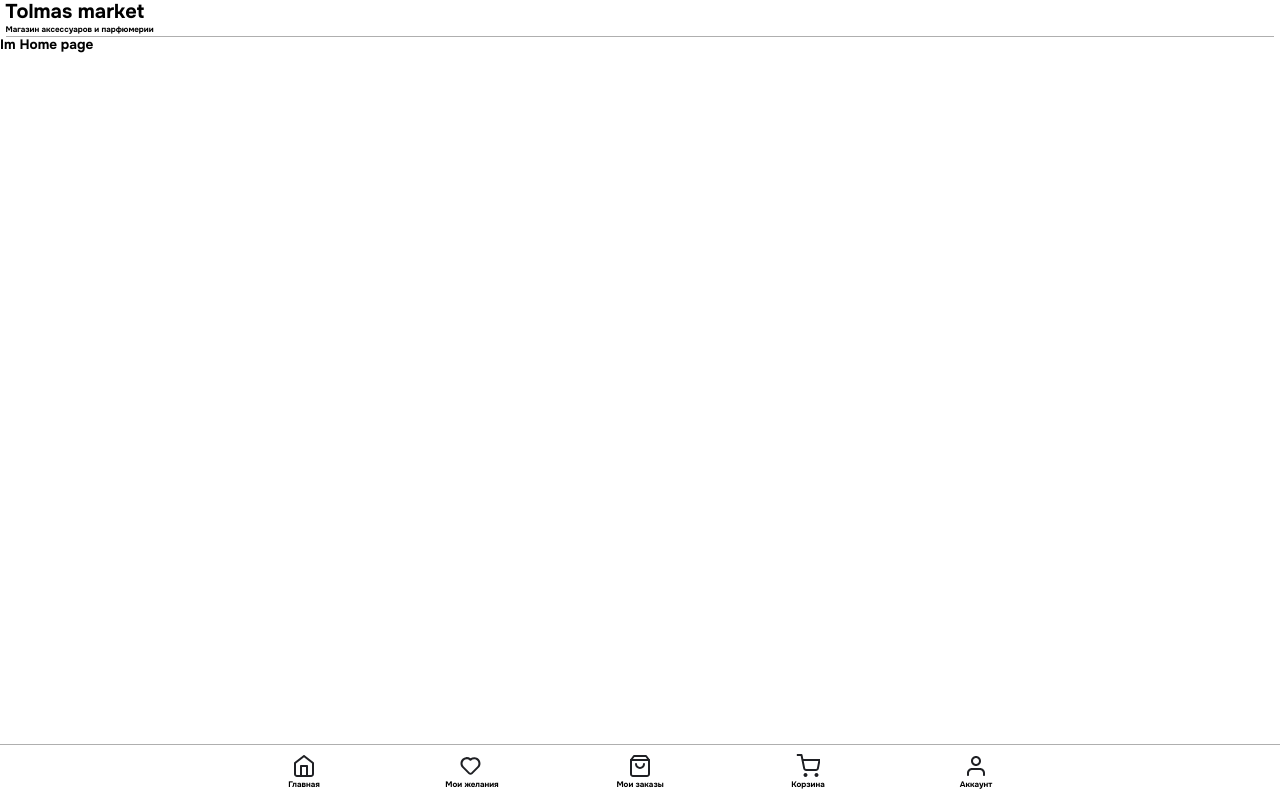
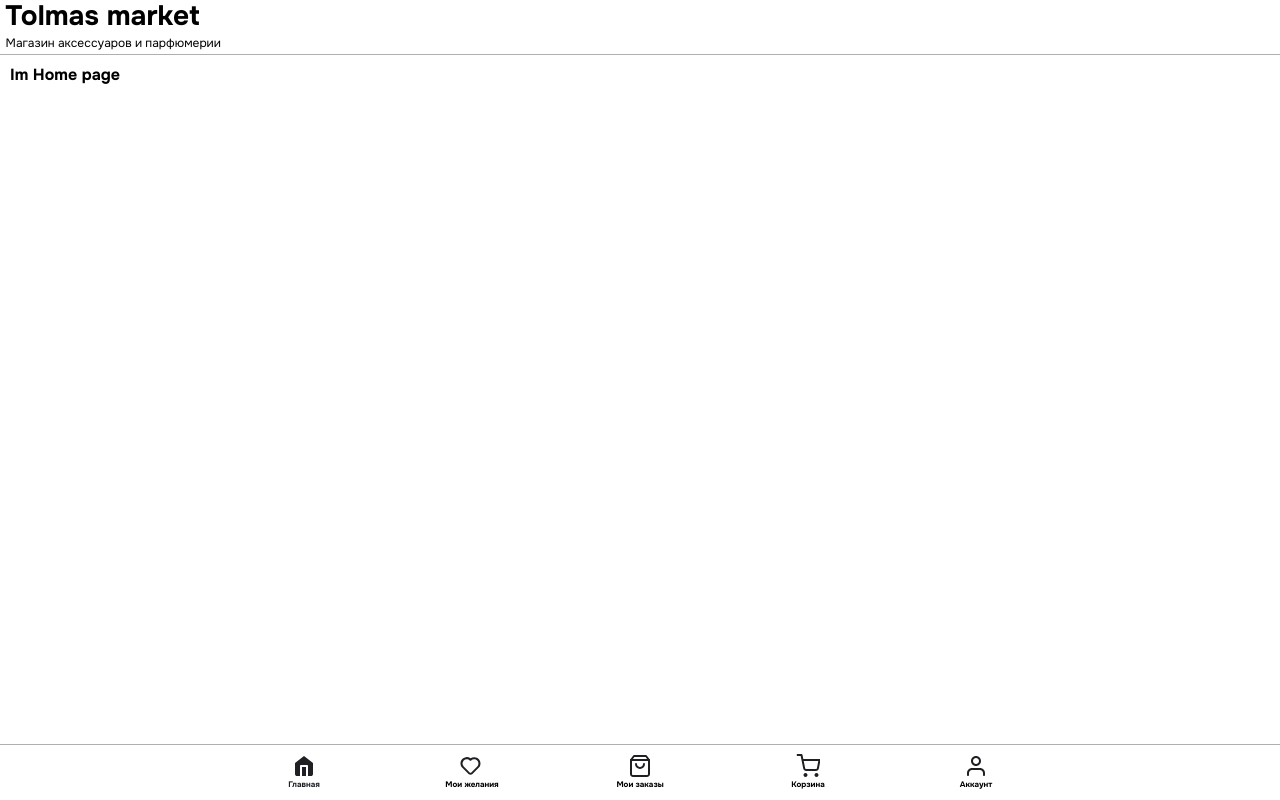
Before and after one commit to Resterr1337/tolmas-mobile-web-app, a React (Vite) app: page / in a window 1280 px wide. Built offline with nearby package versions, Linux system fonts and the light colour scheme.

Commit message:
add routes

```diff
--- a/src/components/Header/Header.jsx
+++ b/src/components/Header/Header.jsx
@@ -10,11 +10,15 @@ const Header = () => {
 		<>
 			<Box
 				sx={{
-					mx: "0.35rem",
+					width: "100vw",
+					background: "#FFFFFF50",
+					backdropFilter: "blur(10px)",
+					position: "fixed",
+					px: "0.35rem",
 					display: "flex",
 					alignItems: "center",
 					justifyContent: "space-between",
-					borderBottom:"1px solid #00000050",
+					borderBottom: "1px solid #00000050",
 				}}
 			>
 				<Box
@@ -31,7 +35,7 @@ const Header = () => {
 					>
 						Tolmas market
 					</Typography>
-					<Typography color="text.secondary" variant="h6">
+					<Typography color="text.secondary" variant="subtitle1">
 						Магазин аксессуаров и парфюмерии
 					</Typography>
 				</Box>
--- a/src/components/Layout.jsx
+++ b/src/components/Layout.jsx
@@ -6,7 +6,9 @@ const Layout = () => {
 	return (
 		<>
 			<Header></Header>
+			<main style={{position:"absolute", top:"7vh" , width:"100vw" , padding:"10px"}}>
 				<Outlet></Outlet>
+			</main>
 			<NavigationPanel></NavigationPanel>
 		</>
 	);
--- a/src/components/NavigationPanel/NavigationPanel.jsx
+++ b/src/components/NavigationPanel/NavigationPanel.jsx
@@ -14,10 +14,10 @@ import UserSVG from "@/assets/NavigationPanel/user.svg?react";
 import WishesSVG from "@/assets/NavigationPanel/wishes.svg?react";
 
 import "@/components/NavigationPanel/NavigationPanel.css"
-import { useNavigate } from "react-router-dom";
+import { useLocation, useNavigate } from "react-router-dom";
 
 const NavigationPanel = () => {
-	const [value, setValue] = useState(0);
+	const [value, setValue] = useState(useLocation().pathname);
 	const navigateFunc = useNavigate()
 
 
@@ -27,6 +27,8 @@ const NavigationPanel = () => {
 				sx={{
 					width: "100%",
 					position: "fixed",
+					background: "#FFFFFF50",
+					backdropFilter: "blur(10px)",
 					right: "0",
 					bottom: "0",
 					left: "0",
--- a/src/index.css
+++ b/src/index.css
@@ -3,3 +3,7 @@
     padding: 0;
     box-sizing: border-box;
 }
+
+#root{
+    position: relative;
+}
--- a/src/mainTheme.jsx
+++ b/src/mainTheme.jsx
@@ -16,15 +16,15 @@ const mainTheme = createTheme({
 	typography: {
 		fontFamily: ["Onest", "sans-serif"].join(","),
 		h1: {
-			fontSize: "1.25rem",
+			fontSize: "1.75rem",
 			fontWeight: 700,
 		},
 		h2: {
-			fontSize: "1rem",
+			fontSize: "1.35rem",
 			fontWeight: 700,
 		},
 		h3: {
-			fontSize: "0.85rem",
+			fontSize: "1rem",
 			fontWeight: 700,
 		},
 		h5: {
--- /dev/null
+++ b/src/pages/MyCartPage.jsx
@@ -0,0 +1,5 @@
+const MyCartPage = () => {
+	return <div className="myCartPage">MyCartPage</div>;
+};
+
+export { MyCartPage };
--- /dev/null
+++ b/src/pages/MyOrdersPage.jsx
@@ -0,0 +1,9 @@
+
+
+const MyOrdersPage = () => {
+  return (
+    <div className='myOrdersPage'>MyOrdersPage</div>
+  )
+}
+
+export {MyOrdersPage}
--- /dev/null
+++ b/src/pages/MyWishesPage.jsx
@@ -0,0 +1,7 @@
+const MyWishesPage = () => {
+	return <>
+        Im WishesPage
+    </>;
+};
+
+export {MyWishesPage}
--- /dev/null
+++ b/src/pages/UserInfoPage.jsx
@@ -0,0 +1,9 @@
+
+
+const UserInfoPage = () => {
+  return (
+    <div className='userInfo'>UserInfo</div>
+  )
+}
+
+export {UserInfoPage}
```
Also changed, not shown: src/mainRouter.jsx (+21 -1 lines). Lines whose indentation alone changed are shown as unchanged.
